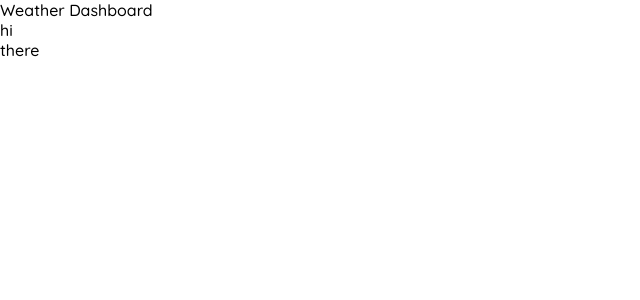
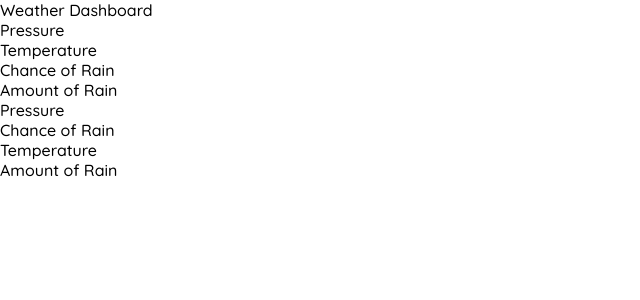
Before and after one commit to jonskeen/yeezy-weather-app, a React (Create React App) app: page / in a window 1280 px wide. Shown: the top 300 px of the page, without its empty margins (0-640 px from the left). Built offline with nearby package versions, Linux system fonts and the light colour scheme.

Commit message:
Set up main layout

```diff
--- a/src/containers/Dashboard/Dashboard.js
+++ b/src/containers/Dashboard/Dashboard.js
@@ -1,19 +1,49 @@
-import React from "react";
+import React, { useMemo } from "react";
 import PropTypes from "prop-types";
+import CommonPadding from "components/CommonPadding";
+import PaddedCell from "components/PaddedCell";
 
 import styles from "./styles.css";
 
-const Dashboard = props => {
+const Dashboard = () => {
+	const pressureCell = useMemo(() => <PaddedCell>Pressure</PaddedCell>, []);
+	const chanceOfRainCell = useMemo(() => <PaddedCell>Chance of Rain</PaddedCell>, []);
+	const temperatureCell = useMemo(() => <PaddedCell>Temperature</PaddedCell>, []);
+	const amountOfRainCell = useMemo(() => <PaddedCell>Amount of Rain</PaddedCell>, []);
+
+	const renderDesktopLayout = () => {
+		return (
+			<div className={`${styles.layout} ${styles.desktop}`}>
+				<div className={styles.row}>
+					{pressureCell}
+					{chanceOfRainCell}
+				</div>
+
+				<div className={styles.row}>
+					{temperatureCell}
+					{amountOfRainCell}
+				</div>
+			</div>
+		);
+	};
+
+	const renderMobileLayout = () => {
+		return (
+			<div className={`${styles.layout} ${styles.mobile}`}>
+				{pressureCell}
+				{temperatureCell}
+				{chanceOfRainCell}
+				{amountOfRainCell}
+			</div>
+		)
+	};
 
     return (
 		<div data-component="Dashboard" className={styles.dashboard}>
-			<ol>
-				<li>hi</li>
-			</ol>
-
-			<ul>
-				<li>there</li>
-			</ul>
+			<CommonPadding>
+				{renderMobileLayout()}
+				{renderDesktopLayout()}
+			</CommonPadding>
 		</div>
     );
 };
--- a/src/containers/Dashboard/styles.css
+++ b/src/containers/Dashboard/styles.css
@@ -1,3 +1,63 @@
-.dashboard {
+.layout {
+    align-items: stretch;
+    display: flex;
+    flex-direction: column;
+    flex-wrap: nowrap;
+    justify-content: space-between;
+    width: 100%;
 
+    @media (--medium) {
+        align-items: center;
+    }
 }
+
+.layout > *.row {
+    width: 100%;
+}
+
+.row {
+    align-content: center;
+    display: flex;
+    flex-direction: column;
+    justify-content: flex-start;
+    flex-grow: 1;
+    flex-shrink: 1;
+    flex-wrap: nowrap;
+
+    @media (--medium) {
+        flex-direction: row;
+    }
+}
+
+.layout > *:not(:last-of-type) {
+    margin-bottom: var(--spacing-v-base);
+}
+
+.row > * {
+    width: 100%;
+
+    @media (--medium) {
+        max-width: 50%;
+        min-width: 45%;
+    }
+}
+
+.row > *:first-child {
+    @media (--medium) {
+        margin-right: var(--spacing-h-base);
+    }
+}
+
+.desktop {
+    display: none;
+
+    @media (--medium) {
+        display: block;
+    }
+}
+
+.mobile {
+    @media (--medium) {
+        display: none;
+    }
+}
```
